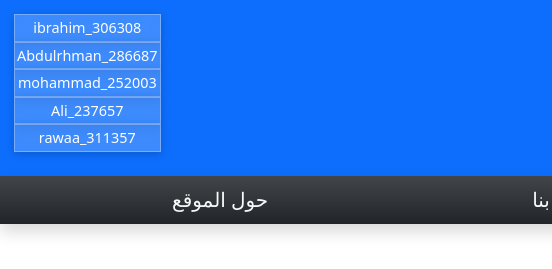
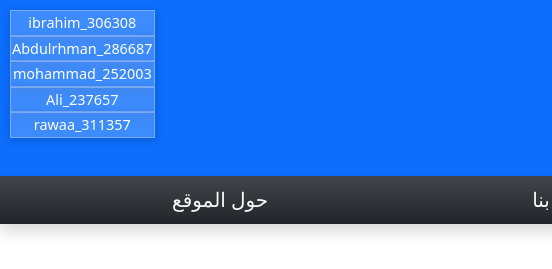
Before and after one commit to Ibrahim-25668/My_Web, a plain HTML site: page index.html in a window 1280 px wide. Shown: the top 269 px of the page, 0-552 px from the left. Drawn offline with nearby package versions, Linux system fonts and the light colour scheme.

Commit message:
last change

```diff
--- a/assets/CSS/style.css
+++ b/assets/CSS/style.css
@@ -92,7 +92,7 @@ header > div > p {
   font-weight: 500;
   box-shadow: 0 2px 8px rgba(0, 0, 0, 0.2);
   transition: all 0.3s ease-in-out;
-  padding: 2px;
+  padding: 1px;
 }
 header > div > p:hover {
    background-color: rgba(255, 255, 255, 0.3);
--- a/index.html
+++ b/index.html
@@ -26,7 +26,7 @@
       <i class="bi bi-arrow-up"></i>
     </button>
 
-    <div class="position-absolute top-0 start-0 text-start p-1 rounded">
+    <div class="position-absolute top-0 start-0 pe-1 text-start rounded">
       <p class="mb-0">ibrahim_306308</p>
       <p class="mb-0">Abdulrhman_286687</p>
       <p class="mb-0">mohammad_252003</p>
```
